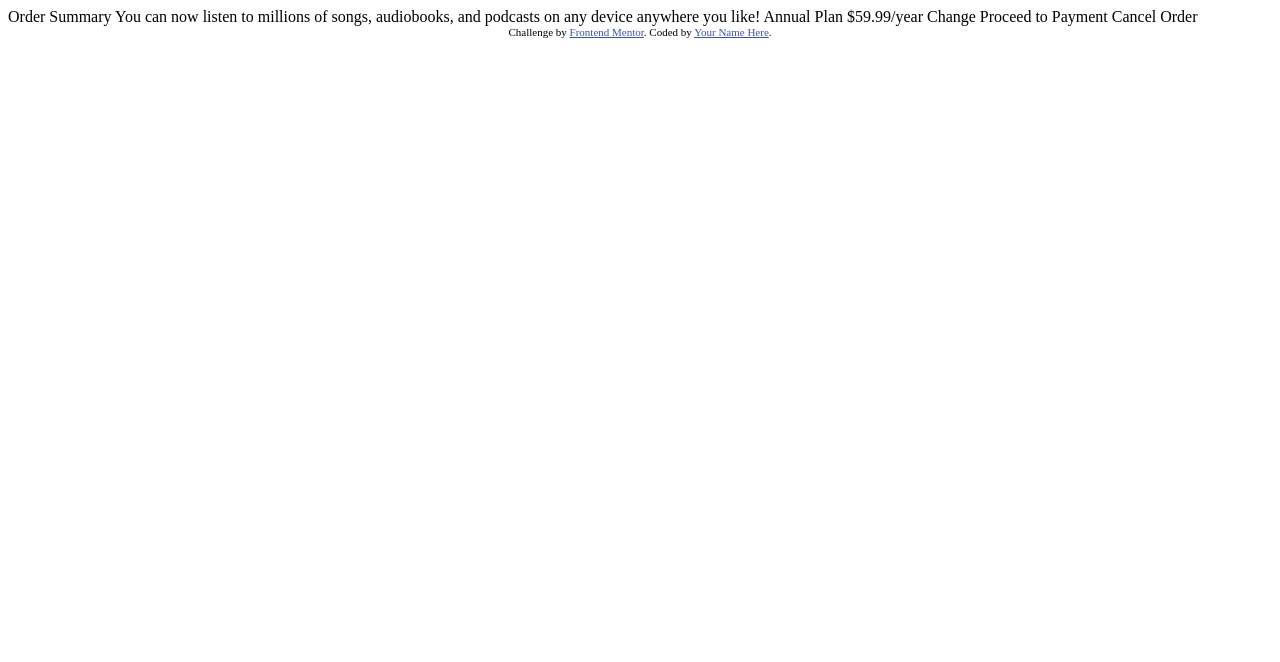
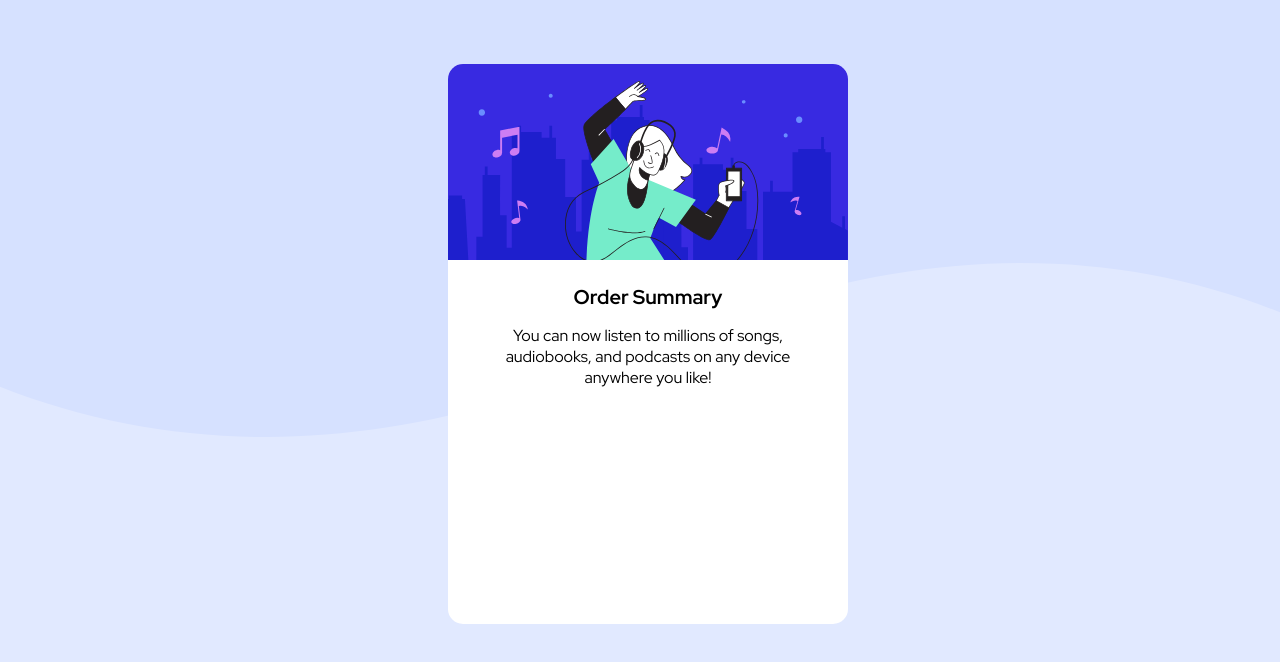
Before and after one commit to ReinanKhevne/Desafios-propostos---mentor-, a plain HTML site: page index.html in a window 1280 px wide. Drawn offline with Linux system fonts and the light colour scheme.

Commit message:
Create index and style
Restando apenas configuração especificas

```diff
--- a/index.html
+++ b/index.html
@@ -1,37 +1,24 @@
 <!DOCTYPE html>
-<html lang="en">
+<html lang="pt-br">
 <head>
   <meta charset="UTF-8">
-  <meta name="viewport" content="width=device-width, initial-scale=1.0"> <!-- displays site properly based on user's device -->
-
-  <link rel="icon" type="image/png" sizes="32x32" href="./images/favicon-32x32.png">
-
-  <title>Frontend Mentor | Order summary card</title>
-
-  <!-- Feel free to remove these styles or customise in your own stylesheet 👍 -->
-  <style>
-    .attribution { font-size: 11px; text-align: center; }
-    .attribution a { color: hsl(228, 45%, 44%); }
-  </style>
+  <meta http-equiv="X-UA-Compatible" content="IE=edge">
+  <meta name="viewport" content="width=device-width, initial-scale=1.0">
+  <link rel="stylesheet" href="style.css">
+  <title>Frontend Mentor | Desafio Básico</title>
 </head>
 <body>
 
-  Order Summary
+  <div class="lente"></div>  <!-- Apenas para tranparência do backgraund-->
 
-  You can now listen to millions of songs, audiobooks, and podcasts on any
-  device anywhere you like!
+  <div class="card-conteiner">
+      <div >
+          <img id="img" src="images/illustration-hero.svg" alt="foto descritiva">
+      </div>
 
-  Annual Plan
-  $59.99/year
+      <h1>Order Summary</h1>
+      <p>You can now listen to millions of songs, audiobooks, and podcasts on any device anywhere you like!</p>
+  </div>
 
-  Change
-
-  Proceed to Payment
-  Cancel Order
-
-  <div class="attribution">
-    Challenge by <a href="https://www.frontendmentor.io?ref=challenge" target="_blank">Frontend Mentor</a>.
-    Coded by <a href="#">Your Name Here</a>.
-  </div>
 </body>
 </html>
--- /dev/null
+++ b/style.css
@@ -0,0 +1,56 @@
+@charset "UTF-8";
+@import url(https://fonts.googleapis.com/css?family=Red+Hat+Display:300,regular,500,600,700,800,900,300italic,italic,500italic,600italic,700italic,800italic,900italic);
+
+
+:root {
+    --fonth1: 'Red Hat Display', sans-serif;
+}
+
+* {
+    margin: 0;
+    padding: 0;
+}
+
+body {
+    background-image: url(images/pattern-background-desktop.svg);
+    background-repeat: no-repeat;
+    background-position: center top;
+}
+
+.lente {
+    position: absolute;
+    background-color: #d6e1ffbb;
+    min-width: 100%;
+    min-height: 100%;
+}
+
+.card-conteiner {
+    border-radius: 15px;
+    background-color: #fff;
+    height: 560px;
+    width: 400px;
+    position: absolute;
+    top: 8%;
+    left: 35%;
+}
+
+#img {
+    width: 400px;
+    border-top-left-radius: 15px;
+    border-top-right-radius: 15px;
+}
+
+.card-conteiner h1 {
+    font-family: var(--fonth1);
+    font-size: 20px;
+    text-align: center;
+    font-weight: bold;
+    padding-top: 20px;
+}
+
+.card-conteiner p {
+    padding: 15px 30px;
+    font-family: var(--fonth1);
+    font-size: 16px;
+    text-align: center;
+}
```
